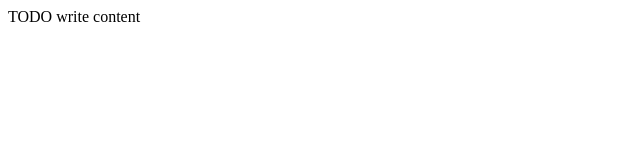
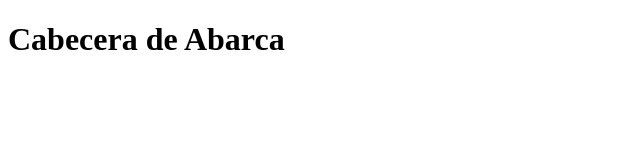
Before and after one commit to canomartinezyoel/ProyectoWeb4, a plain HTML site: page public_html/Abarca.html in a window 1280 px wide. Shown: the whole page, without its empty margins (0-640 px from the left). Drawn offline with Linux system fonts and the light colour scheme.

Commit message:
Primer Commit Cabecera Guillermo

```diff
--- a/public_html/Abarca.html
+++ b/public_html/Abarca.html
@@ -11,6 +11,8 @@ and open the template in the editor.
         <meta name="viewport" content="width=device-width, initial-scale=1.0">
     </head>
     <body>
-        <div>TODO write content</div>
+        <div>
+            <h1>Cabecera de Abarca</h1>
+        </div>
     </body>
 </html>
```
Also changed, not shown: 1 other file.
